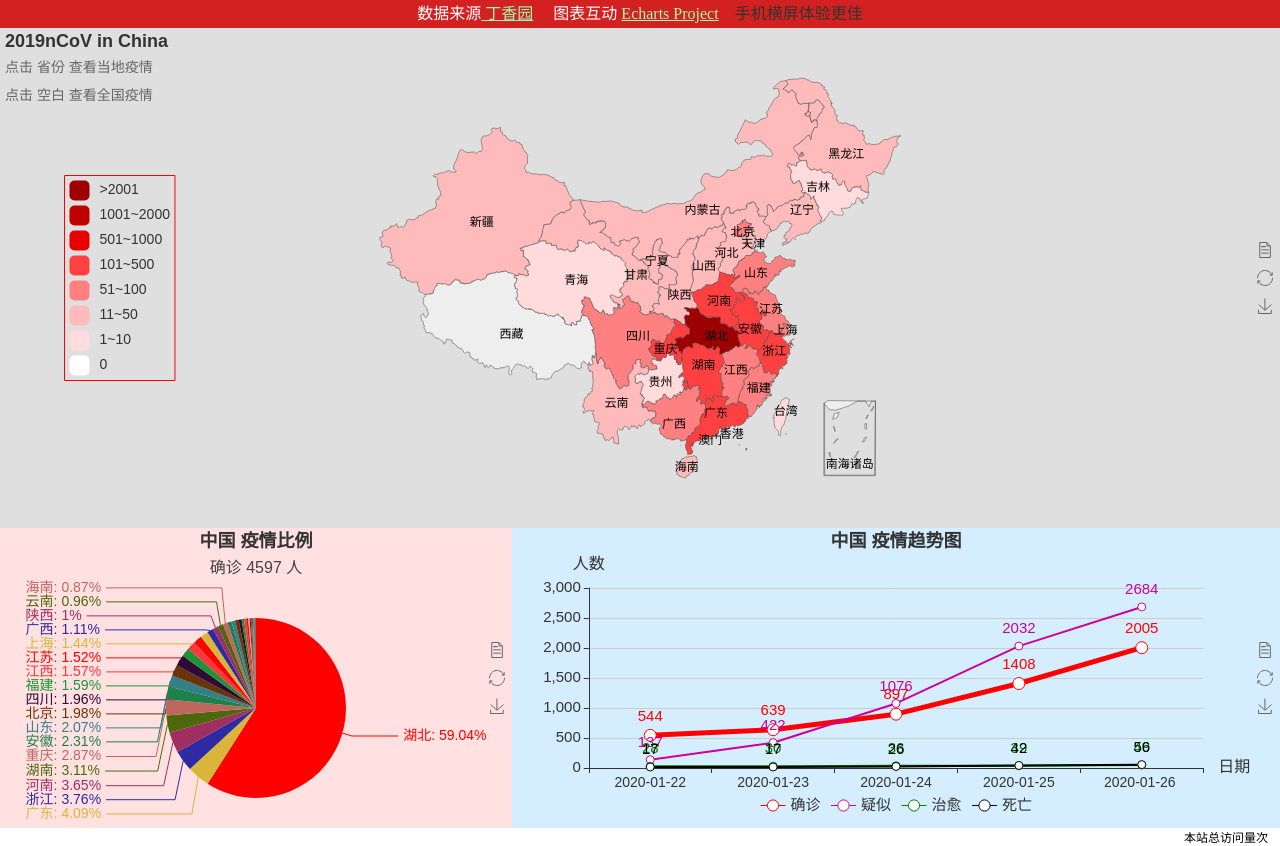
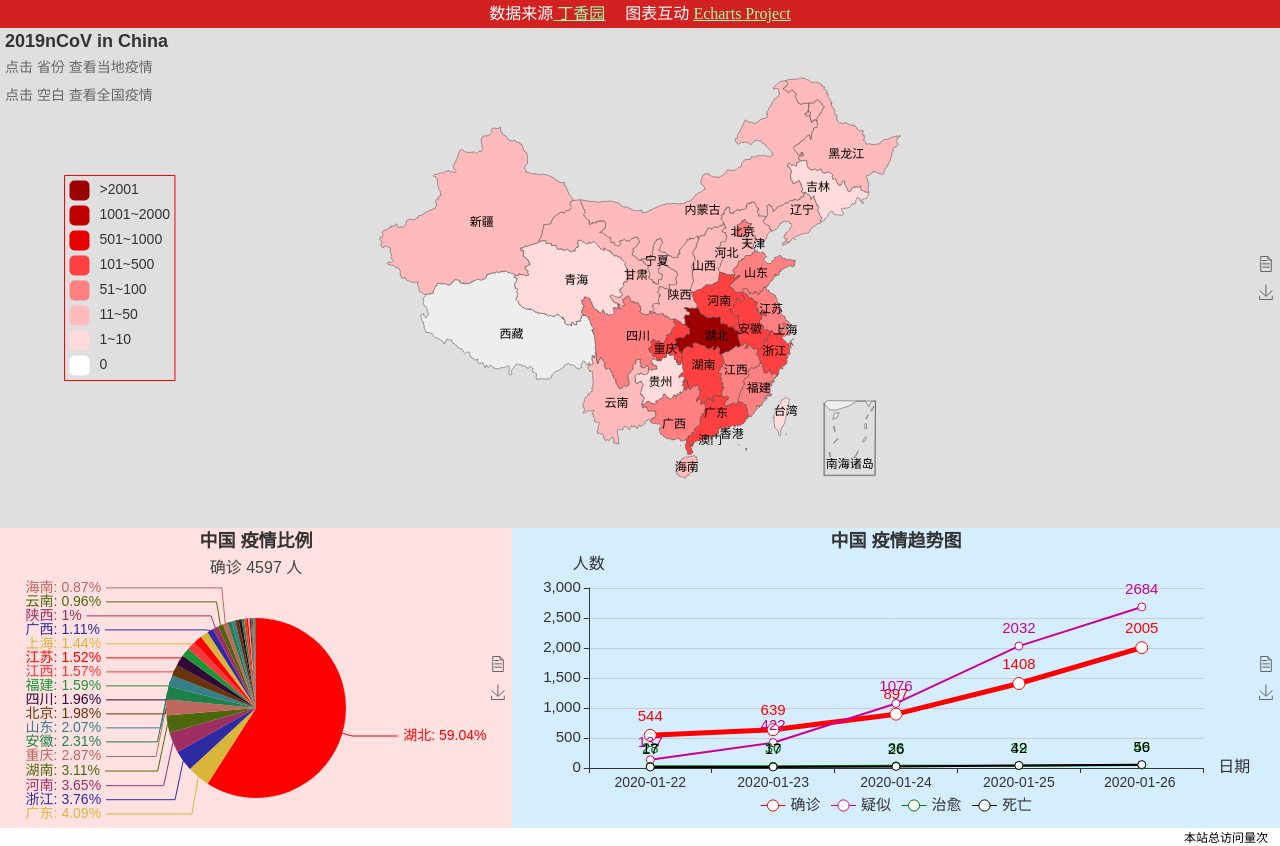
Before and after one commit to hexid26/2019nCoV, a plain HTML site: page www-echarts/index.html in a window 1280 px wide. Shown: the part 72-918 px from the top of the page. Drawn offline with Linux system fonts and the light colour scheme; some packages are replaced by stand-ins of ours; a script that the page names is missing.

Commit message:
删掉了“手机横屏观看”的提示

```diff
--- a/www-echarts/index.html
+++ b/www-echarts/index.html
@@ -32,7 +32,7 @@
           target="_blank"
           style="color:#97ffb1;"
           >Echarts Project</a
-        >&emsp;<font color="#333333">手机横屏体验更佳</font>
+        >
       </div>
     </div>
     <script type="text/javascript" id="isMobile">
@@ -181,8 +181,7 @@
             left: "right",
             top: "center",
             feature: {
-              dataView: { readOnly: false },
-              restore: {},
+              dataView: { readOnly: true },
               saveAsImage: {}
             }
           },
@@ -402,8 +401,7 @@
             left: "right",
             top: "center",
             feature: {
-              dataView: { readOnly: false },
-              restore: {},
+              dataView: { readOnly: true },
               saveAsImage: {}
             }
           },
@@ -582,8 +580,7 @@
             left: "right",
             top: "center",
             feature: {
-              dataView: { readOnly: false },
-              restore: {},
+              dataView: { readOnly: true },
               saveAsImage: {}
             }
           },
```
